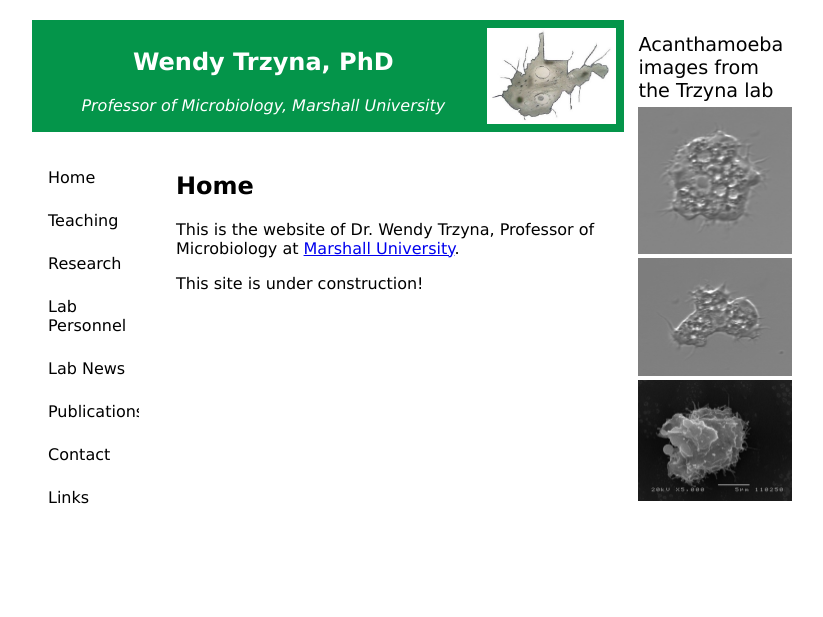
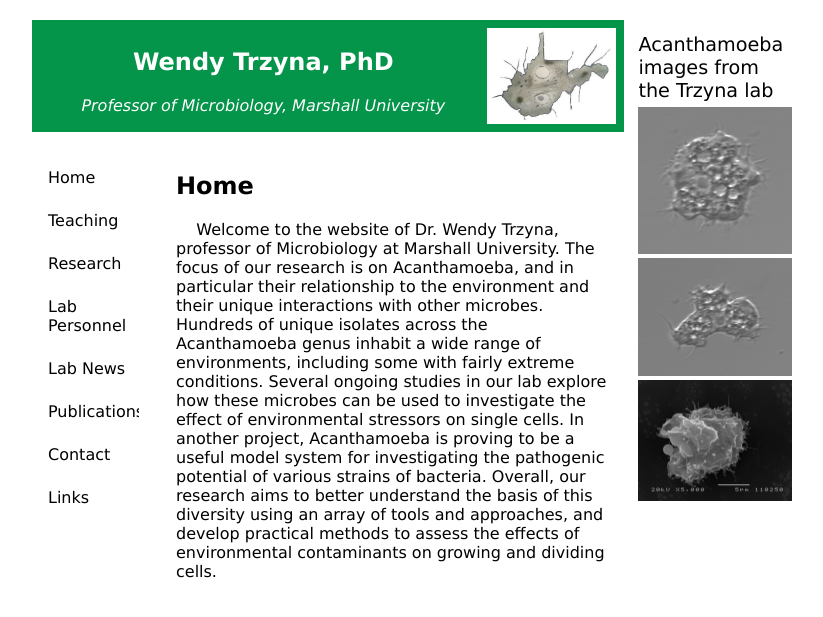
Before and after one commit to WendyTrzyna/WendyTrzyna.github.io, a Jekyll site: the page built from index.html, in a window 1280 px wide. Shown: the top 617 px of the page, without its empty margins (224-1047 px from the left). Built offline with Jekyll 4.4.1, drawn with Linux system fonts in a browser that asks for light colours.

Commit message:
Update homepage with initial content

```diff
--- a/index.html
+++ b/index.html
@@ -1,5 +1,4 @@
 ---
 title: Home
 ---
-<p>This is the website of Dr. Wendy Trzyna, Professor of Microbiology at <a href="http://marshall.edu">Marshall University</a>.</p>
-<p>This site is under construction!</p>
+<p>&nbsp;&nbsp;&nbsp;&nbsp;Welcome to the website of Dr. Wendy Trzyna, professor of Microbiology at Marshall University. The focus of our research is on Acanthamoeba, and in particular their relationship to the environment and their unique interactions with other microbes. Hundreds of unique isolates across the Acanthamoeba genus inhabit a wide range of environments, including some with fairly extreme conditions. Several ongoing studies in our lab explore how these microbes can be used to investigate the effect of environmental stressors on single cells. In another project, Acanthamoeba is proving to be a useful model system for investigating the pathogenic potential of various strains of bacteria. Overall, our research aims to better understand the basis of this diversity using an array of tools and approaches, and develop practical methods to assess the effects of environmental contaminants on growing and dividing cells.</p>
```
